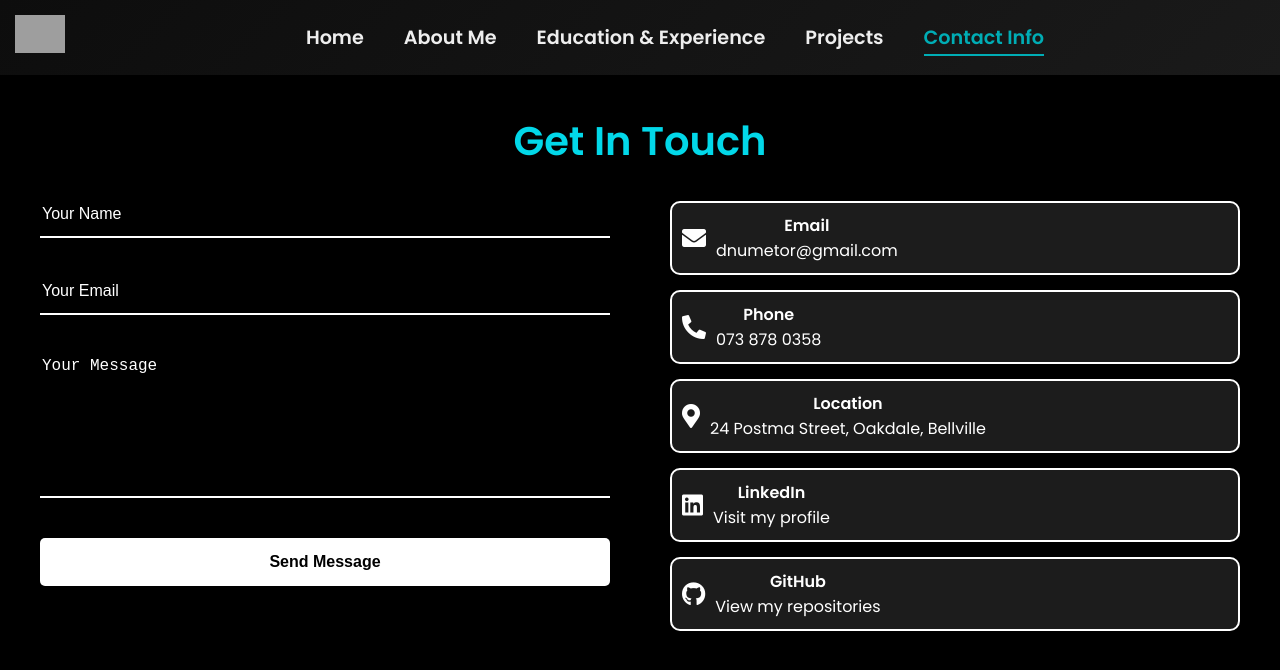
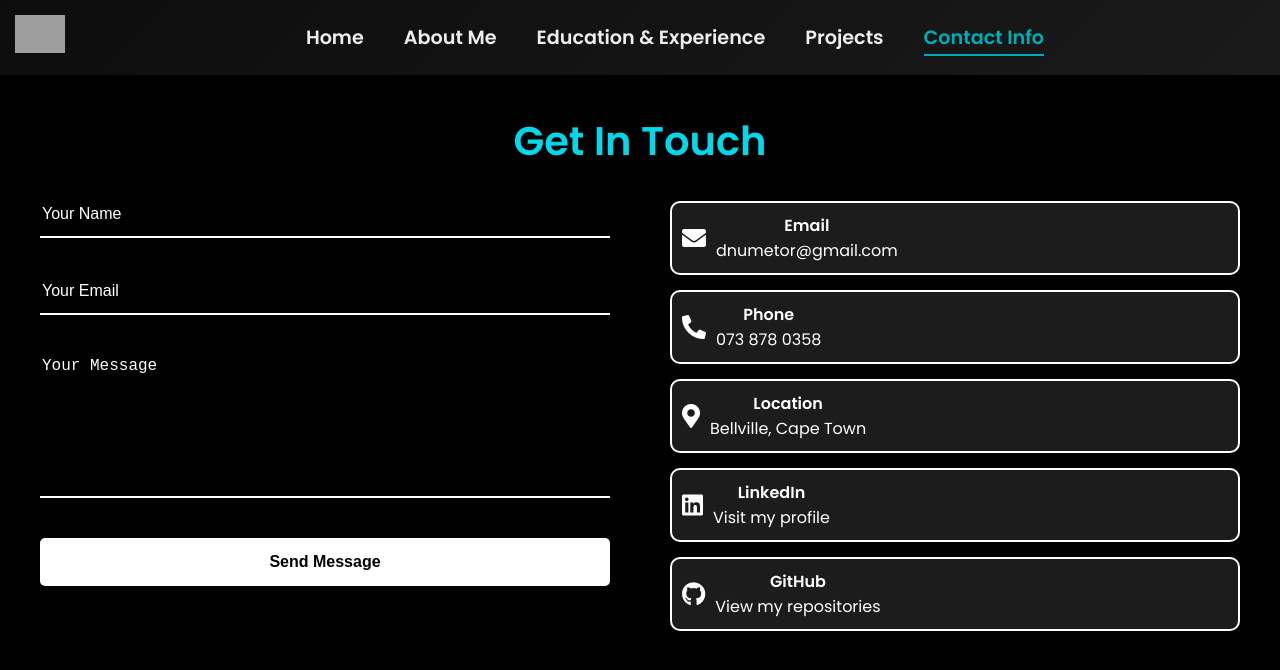
Before and after one commit to DanielUmetor/newVuePortfolio, a Vue app: page /contact in a window 1280 px wide. Shown: the top 670 px of the page. Built offline with nearby package versions, Linux system fonts and the light colour scheme; grey boxes are pictures that could not be loaded.

Commit message:
location change

```diff
--- a/src/views/ContactView.vue
+++ b/src/views/ContactView.vue
@@ -40,7 +40,7 @@
             <i class="fas fa-map-marker-alt"></i>
             <div class="info-text">
               <h3>Location</h3>
-              <p>24 Postma Street, Oakdale, Bellville</p>
+              <p>Bellville, Cape Town</p>
             </div>
           </div>
           <div class="contact-item">
```
